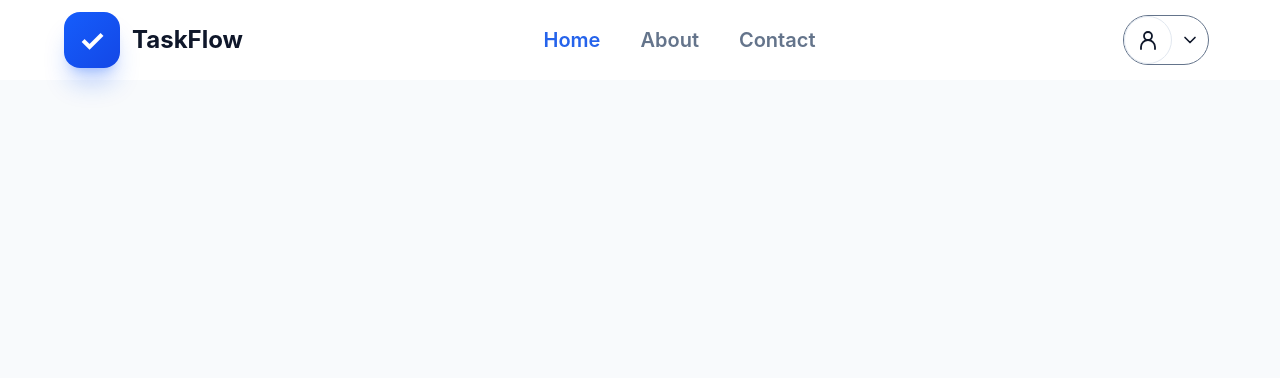
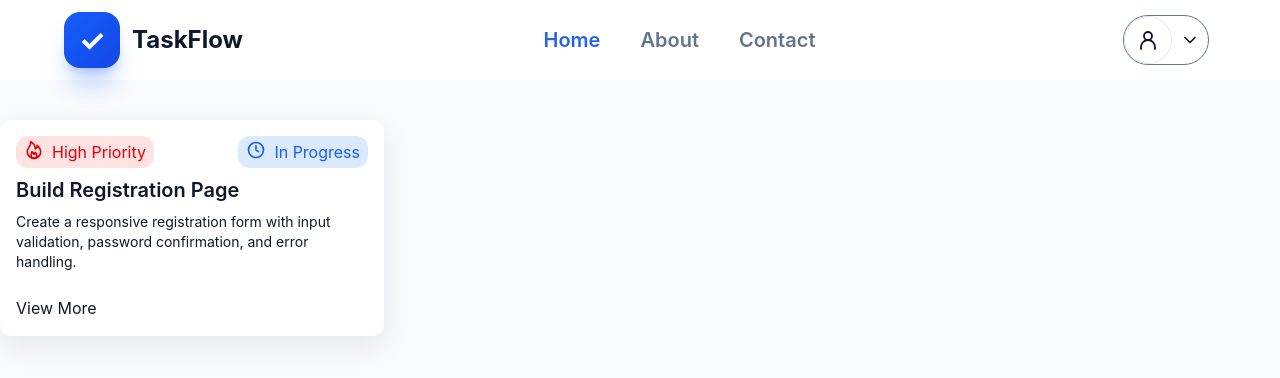
Before and after one commit to RitikGarg89/TaskFlow, a React app in the folder frontend/: page / in a window 1280 px wide. Shown: the top 378 px of the page. Built offline with nearby package versions, Linux system fonts and the light colour scheme; the HTML template or start-up script is replaced by a standard one.

Commit message:
feat: add Home page and TaskCard component with priority and status displays

```diff
--- /dev/null
+++ b/frontend/src/Components/TaskCard.jsx
@@ -0,0 +1,168 @@
+import React from 'react'
+
+function TaskCard({ task }) {
+    const priority = {
+        high: {
+            label: "High Priority",
+            color: "text-red-600 bg-red-100",
+            icon: (
+                <svg
+                    xmlns="http://www.w3.org/2000/svg"
+                    width="20"
+                    height="20"
+                    viewBox="0 0 24 24"
+                    fill="none"
+                    stroke="currentColor"
+                    strokeWidth="2"
+                    strokeLinecap="round"
+                    strokeLinejoin="round"
+                    aria-hidden="true"
+                >
+                    <path d="M12 22c4.4 0 8-3.6 8-8 0-3-1.5-5.2-4-7.5-.2 2-1.2 3.2-2.5 4C13.5 6.5 11 3.5 8 2c.5 4-1 6-3 8.5C3.8 12 4 13.3 4 14c0 4.4 3.6 8 8 8Z" />
+                    <path d="M12 22c2 0 3.5-1.6 3.5-3.5 0-1.5-.8-2.5-2-3.5-.2 1.2-.8 1.8-1.5 2.2-.3-1.5-1.2-2.5-2.5-3.2.2 2-1 3-1 4.5C8.5 20.4 10 22 12 22Z" />
+                </svg>
+            ),
+        },
+
+        medium: {
+            label: "Medium Priority",
+            color: "text-amber-700 bg-amber-100",
+            icon: (
+                <svg
+                    xmlns="http://www.w3.org/2000/svg"
+                    width="20"
+                    height="20"
+                    viewBox="0 0 24 24"
+                    fill="none"
+                    stroke="currentColor"
+                    strokeWidth="2"
+                    strokeLinecap="round"
+                    strokeLinejoin="round"
+                    aria-hidden="true"
+                >
+                    <path d="M3 21h18" />
+                    <rect x="5" y="12" width="3" height="7" rx="0.5" />
+                    <rect x="10.5" y="7" width="3" height="12" rx="0.5" />
+                    <rect x="16" y="3" width="3" height="16" rx="0.5" />
+                </svg>
+            ),
+        },
+
+        low: {
+            label: "Low Priority",
+            color: "text-green-700 bg-green-100",
+            icon: (
+                <svg
+                    xmlns="http://www.w3.org/2000/svg"
+                    width="20"
+                    height="20"
+                    viewBox="0 0 24 24"
+                    fill="none"
+                    stroke="currentColor"
+                    strokeWidth="2"
+                    strokeLinecap="round"
+                    strokeLinejoin="round"
+                    aria-hidden="true"
+                >
+                    <path d="M20 4c-7 0-13 2-15 8-1.2 3.6 1.2 7 4.5 7C16 19 20 12 20 4Z" />
+                    <path d="M4 21c3-5 6-8 11-11" />
+                </svg>
+            ),
+        },
+    };
+    const status = {
+        "in-progress": {
+            label: "In Progress",
+            color: "text-blue-600 bg-blue-100",
+            icon: (
+                <svg
+                    xmlns="http://www.w3.org/2000/svg"
+                    width="20"
+                    height="20"
+                    viewBox="0 0 24 24"
+                    fill="none"
+                    stroke="currentColor"
+                    strokeWidth="2"
+                    strokeLinecap="round"
+                    strokeLinejoin="round"
+                    aria-hidden="true"
+                >
+                    <circle cx="12" cy="12" r="9" />
+                    <path d="M12 7v5l3 2" />
+                </svg>
+            ),
+        },
+
+        pending: {
+            label: "Pending",
+            color: "text-slate-700 bg-slate-100",
+            icon: (
+                <svg
+                    xmlns="http://www.w3.org/2000/svg"
+                    width="20"
+                    height="20"
+                    viewBox="0 0 24 24"
+                    fill="none"
+                    stroke="currentColor"
+                    strokeWidth="2"
+                    aria-hidden="true"
+                >
+                    <circle cx="12" cy="12" r="9" />
+                </svg>
+            ),
+        },
+
+        completed: {
+            label: "Completed",
+            color: "text-green-700 bg-green-100",
+            icon: (
+                <svg
+                    xmlns="http://www.w3.org/2000/svg"
+                    width="20"
+                    height="20"
+                    viewBox="0 0 24 24"
+                    fill="none"
+                    aria-hidden="true"
+                >
+                    <circle cx="12" cy="12" r="10" fill="#16A34A" />
+                    <path
+                        d="m7.5 12.5 3 3 6-6"
+                        stroke="#FFFFFF"
+                        strokeWidth="2"
+                        strokeLinecap="round"
+                        strokeLinejoin="round"
+                    />
+                </svg>
+            ),
+        },
+    };
+    return (
+        <div className='flex flex-col gap-2 items-center max-w-sm shadow-card bg-white p-4 rounded-xl'>
+            <div className='w-full flex justify-between'>
+                <div className={`flex gap-2 ${priority[task.priority].color} rounded-xl px-2 py-1`}>
+                    {priority[task.priority].icon}
+                    {priority[task.priority].label}
+                </div>
+                <div className={`flex gap-2 ${status[task.status].color} rounded-xl px-2 py-1`}>
+                    {status[task.status].icon}
+                    {status[task.status].label}
+                </div>
+            </div>
+            <div className='w-full text-xl truncate font-semibold'>
+                {task.title}
+            </div>
+            <div className='w-full text-sm truncate text-wrap'>
+                {task.description}
+            </div>
+            <div className='w-full '></div>
+            <div className='w-full '>
+                {task.dueDate}
+            </div>
+            <div className='w-full'>
+                View More
+            </div>
+        </div>
+    )
+}
+
+export default TaskCard
--- a/frontend/src/Pages/Home.jsx
+++ b/frontend/src/Pages/Home.jsx
@@ -1,10 +1,22 @@
 import React from 'react'
 import Navbar from '../Components/Navbar'
+import TaskCard from '../Components/TaskCard'
 
 function Home() {
+    const task = {
+        id: "task-001",
+        title: "Build Registration Page",
+        description:
+            "Create a responsive registration form with input validation, password confirmation, and error handling.",
+        priority: "high",
+        status: "in-progress",
+        createdAt: "2026-10-10",
+        userId: "user-001",
+    };
     return (
-        <div className='flex flex-row h-screen w-screen bg-page'>
+        <div className='flex flex-col gap-10 h-screen w-screen bg-page'>
             <Navbar />
+            <TaskCard task={task} />
         </div>
     )
 }
```
